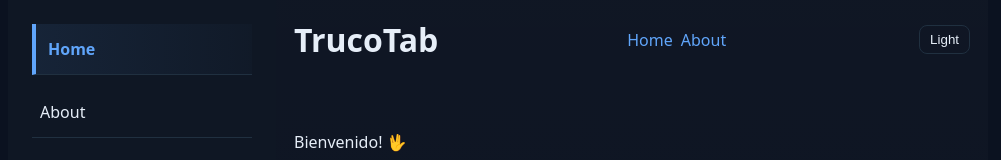
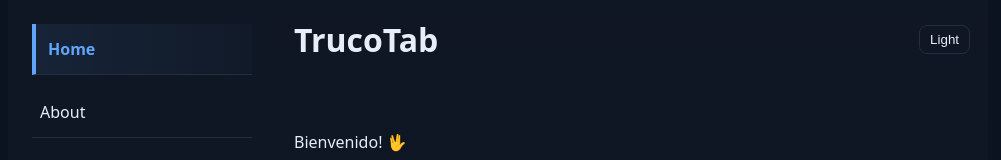
Before and after one commit to codealchemist/trucotab, a React (Vite) app: page / in a window 1280 px wide. Shown: the top 160 px of the page, without its empty margins (142-1143 px from the left). Built offline with nearby package versions, Linux system fonts and the light colour scheme.

Commit message:
Removed nav from header

```diff
--- a/src/routes/root.jsx
+++ b/src/routes/root.jsx
@@ -53,11 +53,6 @@
           <h1>TrucoTab</h1>
         </div>
 
-        <nav className="main-nav">
-          <Link to="/">Home</Link>
-          <Link to="/about">About</Link>
-        </nav>
-
         <div>
           <button
             className="theme-toggle"
```
